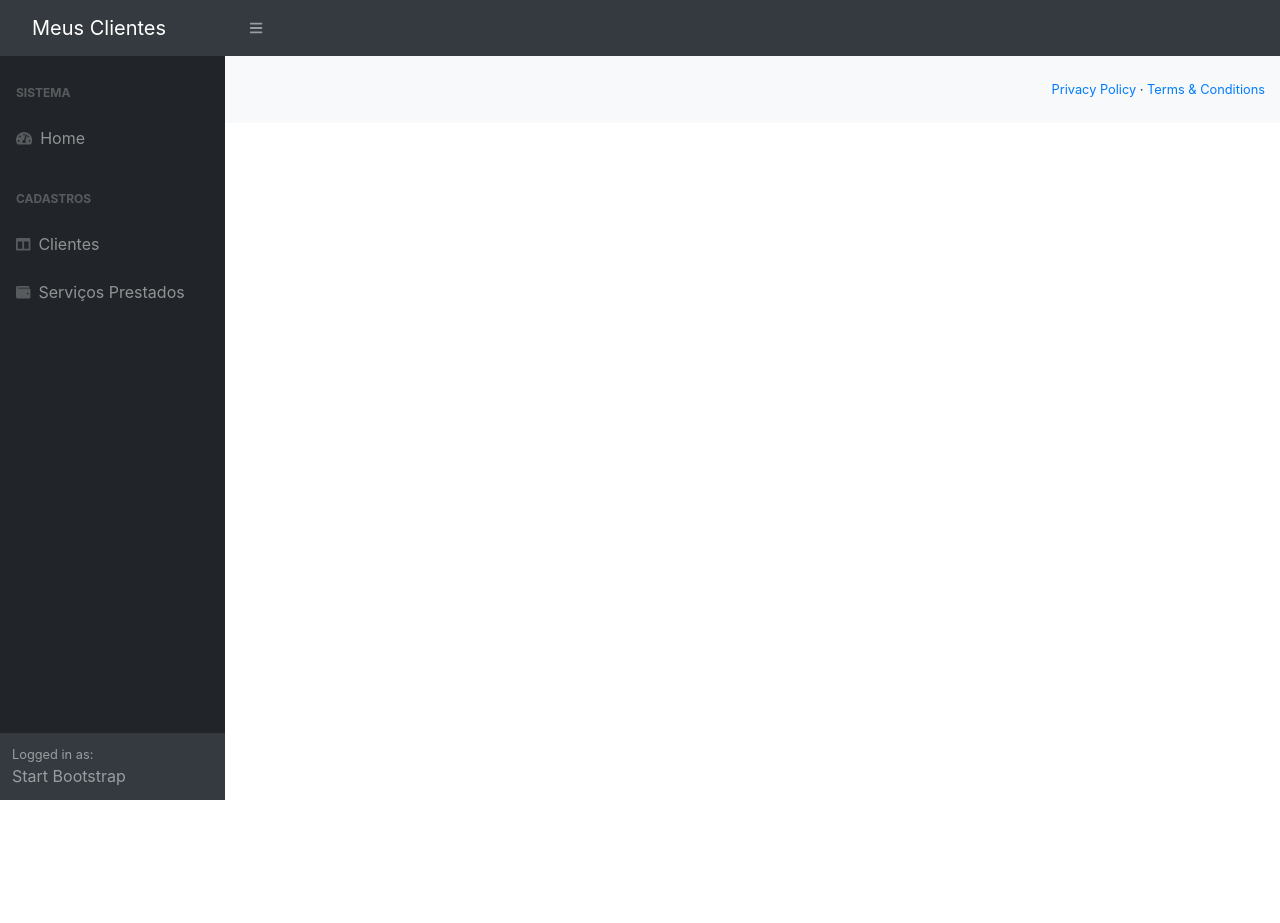
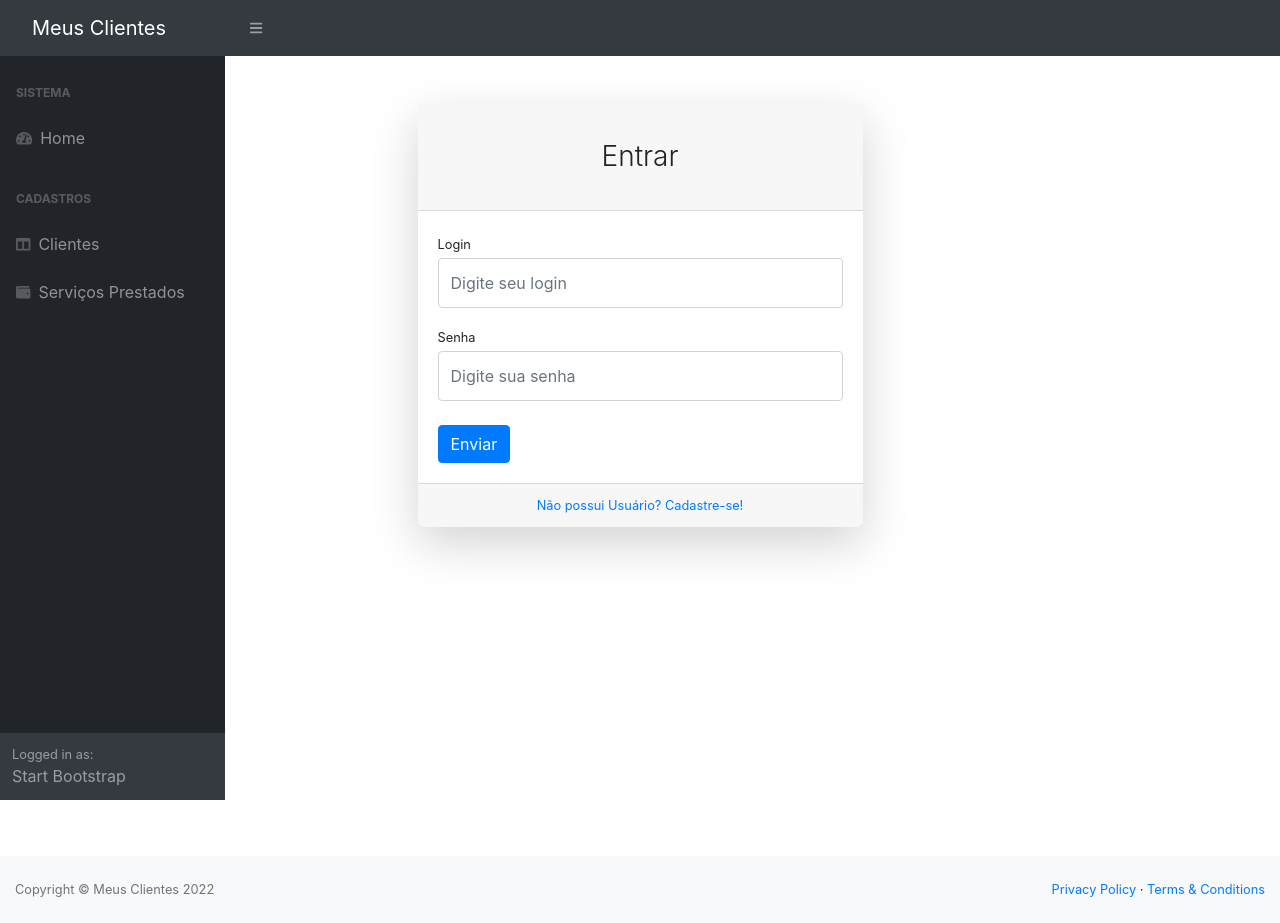
Before and after one commit to renatoganske/clientes, an Angular app in the folder frontend/clientes-app/: page /login in a window 1280 px wide. Before the commit this address led to /. Before the commit the page ends 800 px from the top, so only its background shows below. Built offline with nearby package versions, Linux system fonts and the light colour scheme.

Commit message:
feat: criados formulários de login e registro

```diff
--- a/frontend/clientes-app/src/app/app-routing.module.ts
+++ b/frontend/clientes-app/src/app/app-routing.module.ts
@@ -1,9 +1,11 @@
 import { NgModule } from '@angular/core';
 import { Routes, RouterModule } from '@angular/router';
 import { HomeComponent } from './home/home.component';
+import { LoginComponent } from './login/login.component';
 
 
 const routes: Routes = [
+  { path: 'login', component: LoginComponent },
   { path: 'home', component: HomeComponent }
 ];
 
--- /dev/null
+++ b/frontend/clientes-app/src/app/login/login.component.html
@@ -0,0 +1,65 @@
+<div id="layoutAuthentication">
+  <div id="layoutAuthentication_content">
+    <main>
+      <div class="container">
+        <div class="row justify-content-center">
+          <div class="col-lg-5">
+            <div class="card shadow-lg border-0 rounded-lg mt-5">
+              <div class="card-header">
+                <h3 class="text-center font-weight-light my-4">
+                  {{ cadastrando ? 'Cadastro de Novo Usuário' : 'Entrar' }}
+                </h3>
+              </div>
+              <div class="card-body">
+                <div class="alert alert-danger" *ngIf="loginError">
+                  Login e/ou Senha incorreto(a).
+                </div>
+
+                <form #loginForm="ngForm" (submit)="onSubmit();">
+                  <div class="form-group">
+                    <label class="small mb-1">Login</label>
+                    <input type="text" name="username"
+                           [(ngModel)]="username" class="form-control py-4"
+                           placeholder="Digite seu login" />
+                  </div>
+
+                  <div class="form-group">
+                    <label class="small mb-1">Senha</label>
+                    <input type="password" name="password"
+                           [(ngModel)]="password" class="form-control py-4"
+                           placeholder="Digite sua senha" />
+                  </div>
+
+                  <div class="form-group align-items-center justify-content-between mt-4 mb-0">
+                    <button type="submit"
+                            class="btn btn-primary"
+                            *ngIf="!cadastrando">
+                        Enviar
+                    </button>
+
+                    <button type="button" class="btn btn-success" *ngIf="cadastrando">
+                      Cadastrar
+                  </button>
+
+                  <button type="button"  (click)="cancelaCadastro()"
+                          class="btn btn-danger ml-1" *ngIf="cadastrando">
+                    Cancelar
+                </button>
+                  </div>
+                </form>
+              </div>
+
+              <div class="card-footer text-center">
+                <div class="small">
+                  <a href="#" (click)="preparaCadastrar($event)">
+                    Não possui Usuário? Cadastre-se!
+                  </a>
+                </div>
+              </div>
+            </div>
+          </div>
+        </div>
+      </div>
+    </main>
+  </div>
+</div>
--- /dev/null
+++ b/frontend/clientes-app/src/app/login/login.component.ts
@@ -0,0 +1,33 @@
+import { Component } from '@angular/core';
+import { Router } from '@angular/router';
+
+@Component({
+  selector: 'app-login',
+  templateUrl: './login.component.html',
+  styleUrls: ['./login.component.css']
+})
+export class LoginComponent {
+
+  username: string;
+  password: string;
+  loginError: boolean;
+  cadastrando: boolean;
+
+  constructor(
+    private router: Router
+  ) { }
+
+  onSubmit(){
+    this.router.navigate(['/home'])
+  }
+
+  preparaCadastrar(event){
+    event.preventDefault();
+    this.cadastrando = true;
+  }
+
+  cancelaCadastro(){
+    this.cadastrando = false;
+  }
+
+}
--- a/frontend/clientes-app/src/app/servico-prestado/servico-prestado-form/servico-prestado-form.component.html
+++ b/frontend/clientes-app/src/app/servico-prestado/servico-prestado-form/servico-prestado-form.component.html
@@ -86,7 +86,7 @@
           Salvar
         </button>
 
-        <button type="button" routerLink="/servico-prestado-listagem" class="btn btn-danger">
+        <button type="button" routerLink="/servico-prestado-listagem" class="btn btn-danger ml-1">
           <i class="fa fa-arrow-alt-circle-left"></i>
           Voltar
         </button>
--- a/frontend/clientes-app/src/app/servico-prestado/servico-prestado-lista/servico-prestado-lista.component.html
+++ b/frontend/clientes-app/src/app/servico-prestado/servico-prestado-lista/servico-prestado-lista.component.html
@@ -33,7 +33,7 @@
                 </button>
                 <button type="button"
                         routerLink="/servico-prestado-form"
-                        class="btn btn-warning">
+                        class="btn btn-warning ml-1">
                   <i class="fa fa-plus"></i> Novo
               </button>
             </div>
```
Also changed, not shown: frontend/clientes-app/src/app/app.module.ts (+8 -1 lines), frontend/clientes-app/src/app/login/login.component.css (added).
